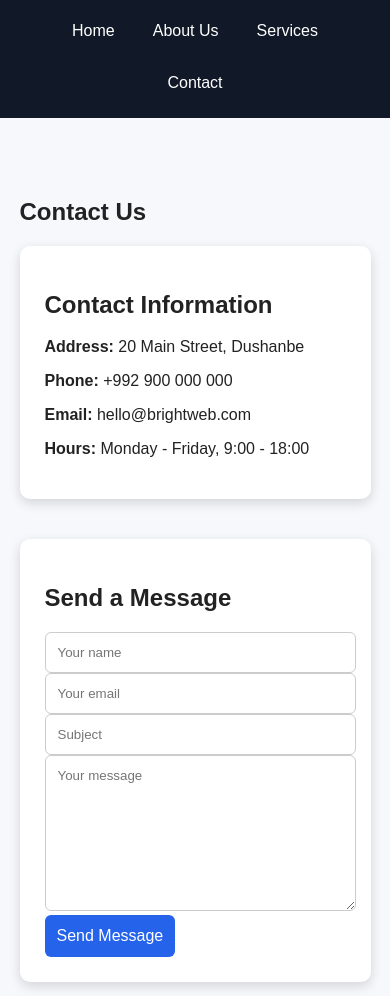
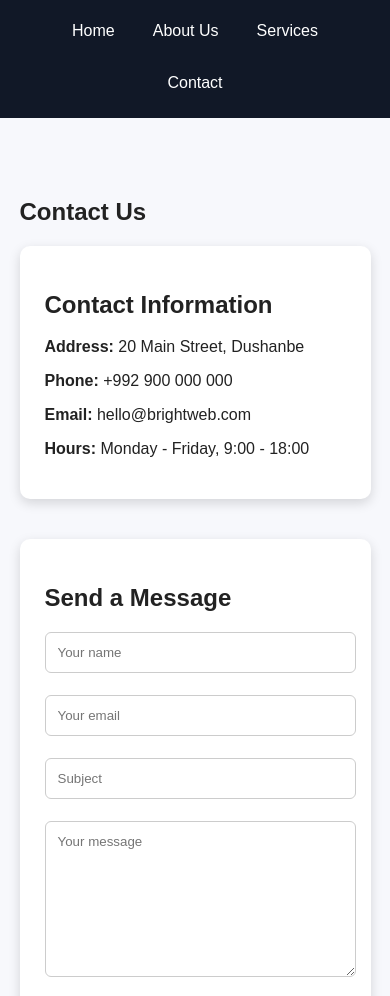
Before and after one commit to osinot-glitch/BrightWeb, a plain HTML site: page contacts.html in a window 390 px wide. Shown: the part 87-1083 px from the top of the page. Drawn offline with Linux system fonts and the light colour scheme.

Commit message:
Update style.css

```diff
--- a/style.css
+++ b/style.css
@@ -185,7 +185,7 @@ ul {
     box-shadow: 0 4px 12px #0c0c0c26;
 }
 
-.form {
+form {
     display: flex;
     flex-direction: column;
     gap: 15px;
@@ -247,7 +247,7 @@ form button:hover {
     .cards img {
         width: 100%;
     }
-    .form {
+    form {
         display: flex;
         gap: 22px;
         }
```
